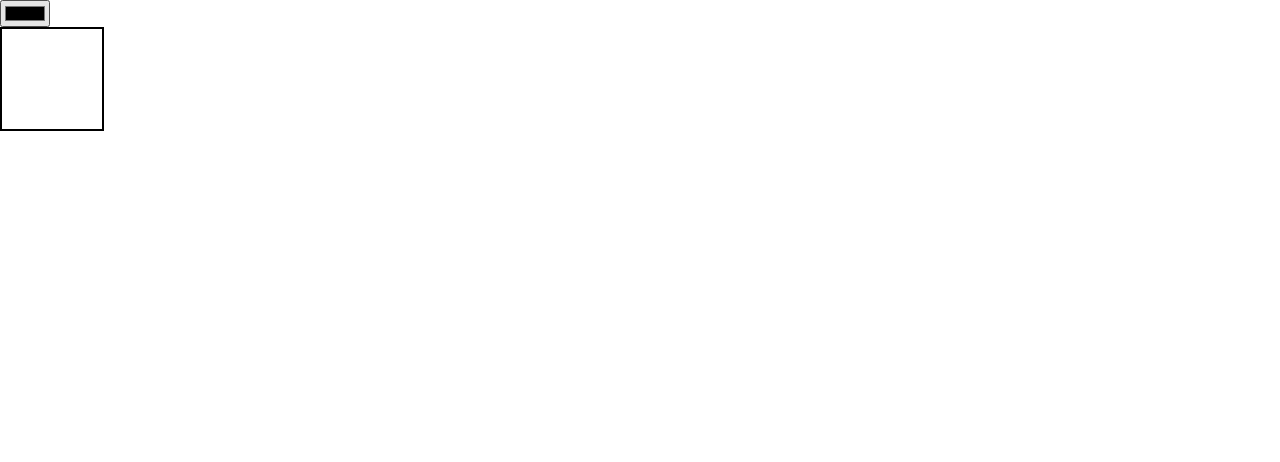
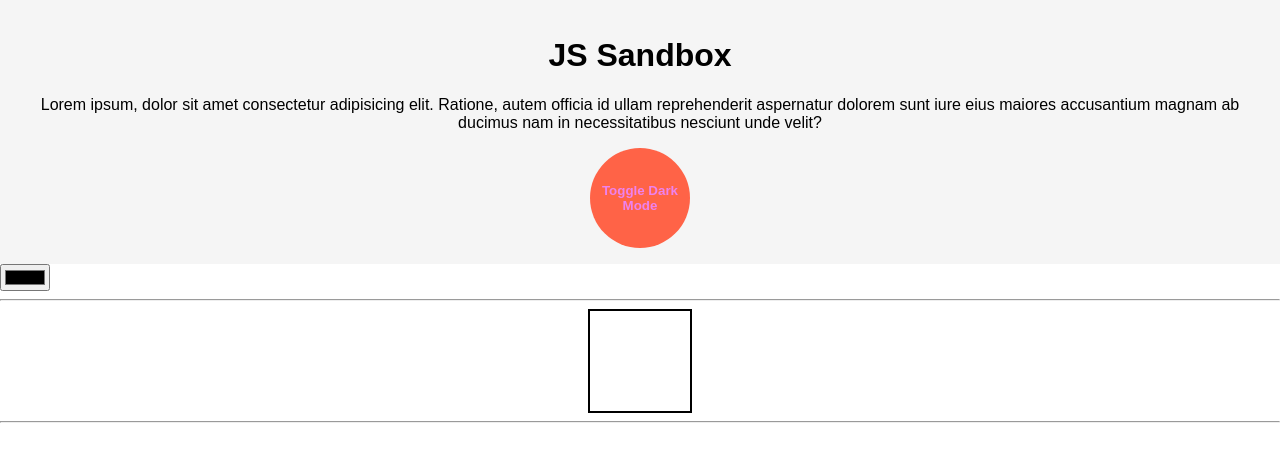
Before and after one commit to gbernales214/js-sandbox, a plain HTML site: page index.html in a window 1280 px wide. Drawn offline with Linux system fonts and the light colour scheme.

Commit message:
Finished color selector and started dark mode toggle

```diff
--- a/index.html
+++ b/index.html
@@ -9,11 +9,20 @@
 
     <body>
         <main>
+
+            <div id="content">
+                <h1>JS Sandbox</h1>
+                <p>Lorem ipsum, dolor sit amet consectetur adipisicing elit. Ratione, autem officia id ullam reprehenderit aspernatur dolorem sunt iure eius maiores accusantium magnam ab ducimus nam in necessitatibus nesciunt unde velit?</p>
+                <button type="button" id="toggleDM" onclick="toggleDarkMode()">Toggle Dark Mode</button>
+
+            </div>
             <input type="color" id="colorSelector" name="colorSelector">
             <br>
+            <hr>
             <div id="colorBox">
 
             </div>
+            <hr>
         </main>
     <script src="script.js"></script>
     </body>
--- a/script.js
+++ b/script.js
@@ -1,4 +1,9 @@
 let colorSelector = document.getElementById("colorSelector");
 document.getElementById("colorSelector").onchange = function(){
     console.log(colorSelector.value);
+    document.getElementById("colorBox").style = `background-color: ${colorSelector.value}`;
 };
+
+function toggleDarkMode(){
+
+}
--- a/style.css
+++ b/style.css
@@ -4,9 +4,37 @@ body, html{
     padding: 0;
 }
 
+#content{
+    color: black;
+    background-color: whitesmoke;
+    padding: 1rem;
+   text-align: center;
+}
+
+#colorSelector{
+    align-content: center;
+}
+
 #colorBox{
     width: 100px;
     height: 100px;
+    margin: auto;
     border: 2px solid black;
     background-color: white;
 }
+
+#toggleDM{
+    width: 100px;
+    height: 100px;
+    border-radius: 50px;
+    border: none;
+    cursor: pointer;
+    background-color: tomato;
+    color: violet;
+    font-weight: bold;
+    transition: all .3s;
+    outline: none;
+}
+#toggleDM:hover{
+    background-color: rebeccapurple;
+}
```
